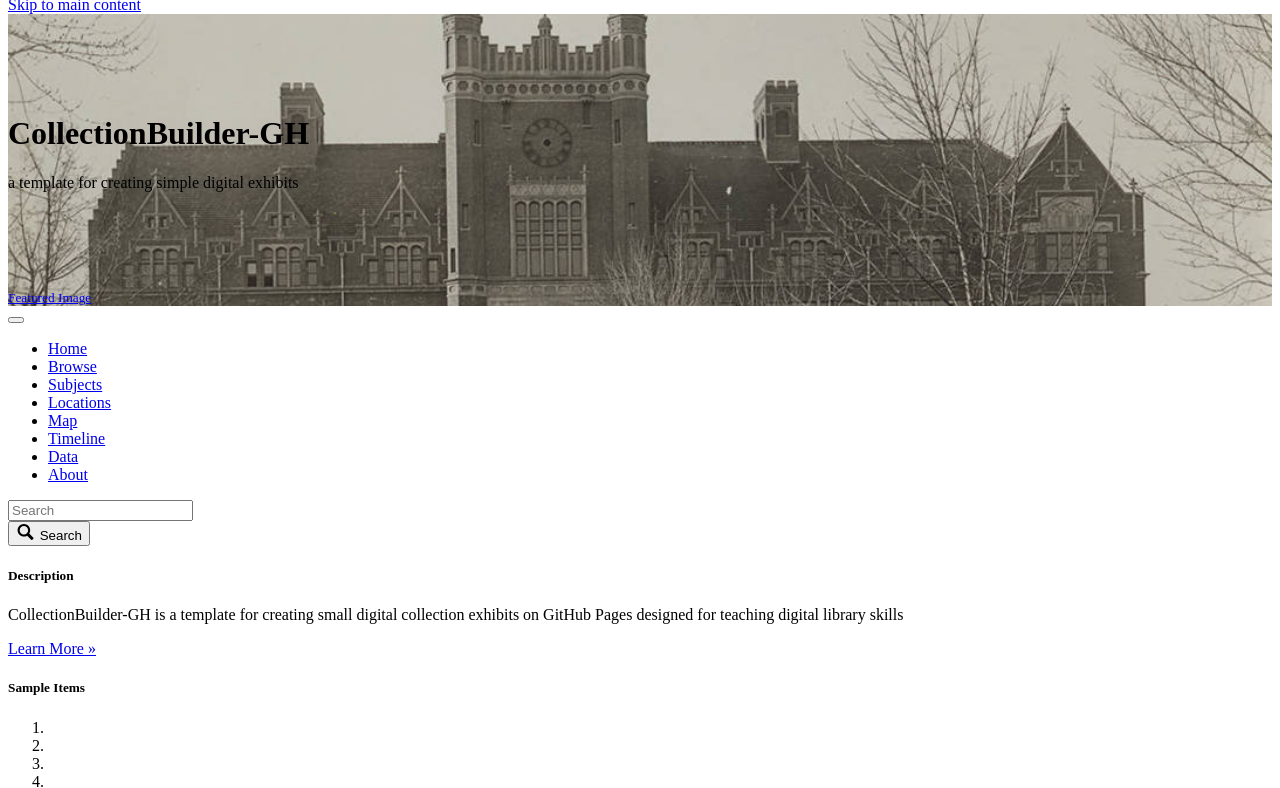
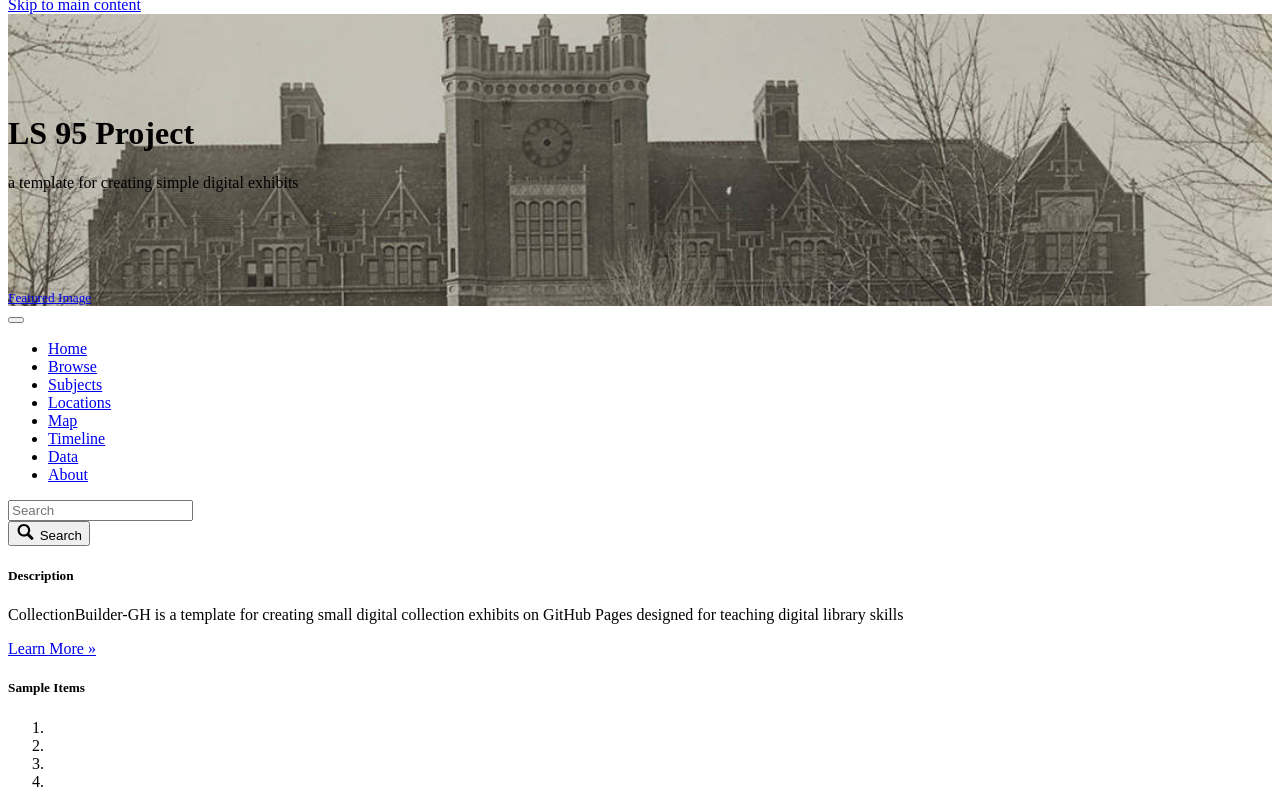
Before and after one commit to guegueng/collectionBuilder, a Jekyll site: the page built from index.md, in a window 1280 px wide and 900 px high, cut to the strip 112-900 px from the top of the window. Built offline with Jekyll 4.4.1, drawn with Linux system fonts in a browser that asks for light colours; some of the changed text lies outside the part shown.

Commit message:
Update _config.yml
changed title

```diff
--- a/_config.yml
+++ b/_config.yml
@@ -18,7 +18,7 @@ source-code: https://github.com/CollectionBuilder/collectionbuilder-gh
 # SITE SETTINGS
 #
 # title of site appears in banner
-title: CollectionBuilder-GH
+title: LS 95 Project
 # tagline, a short phrase that will appear throughout the site in the top banner
 tagline: a template for creating simple digital exhibits
 # description appears in meta tags and other locations
```
